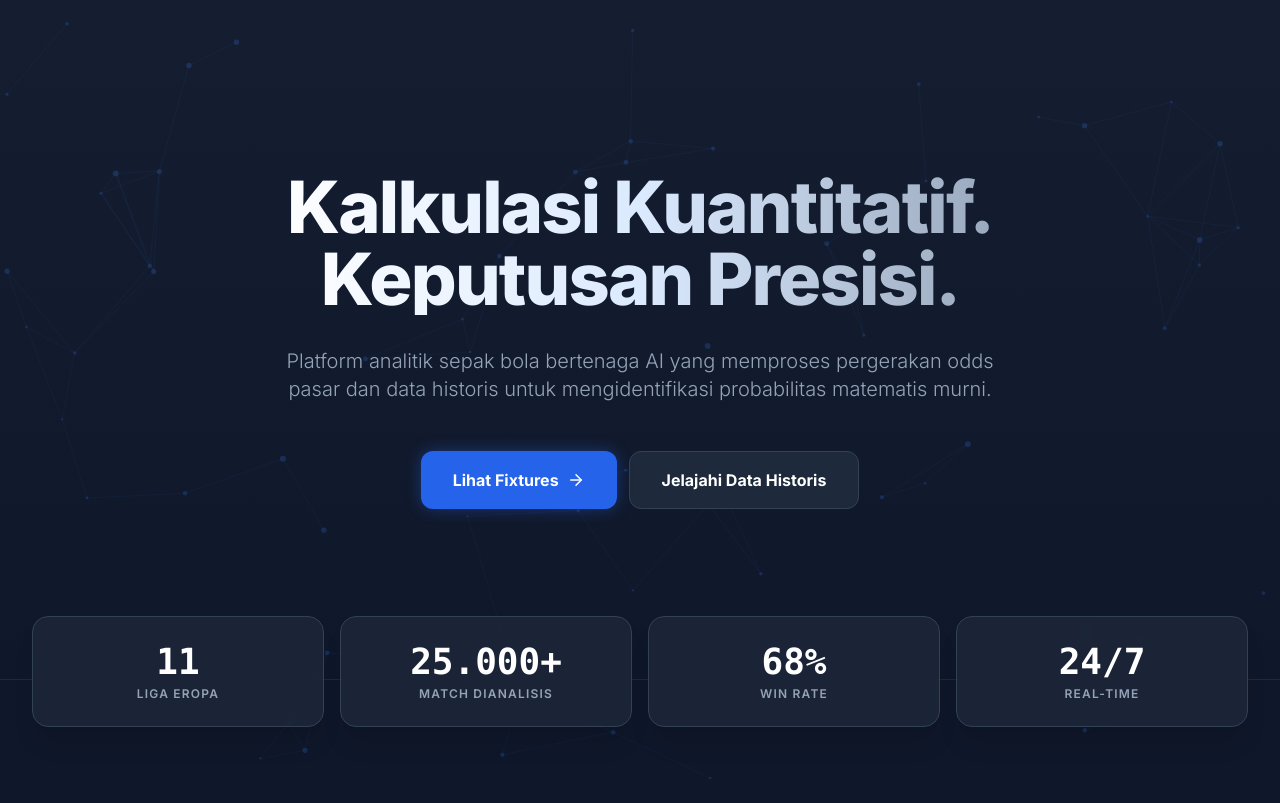
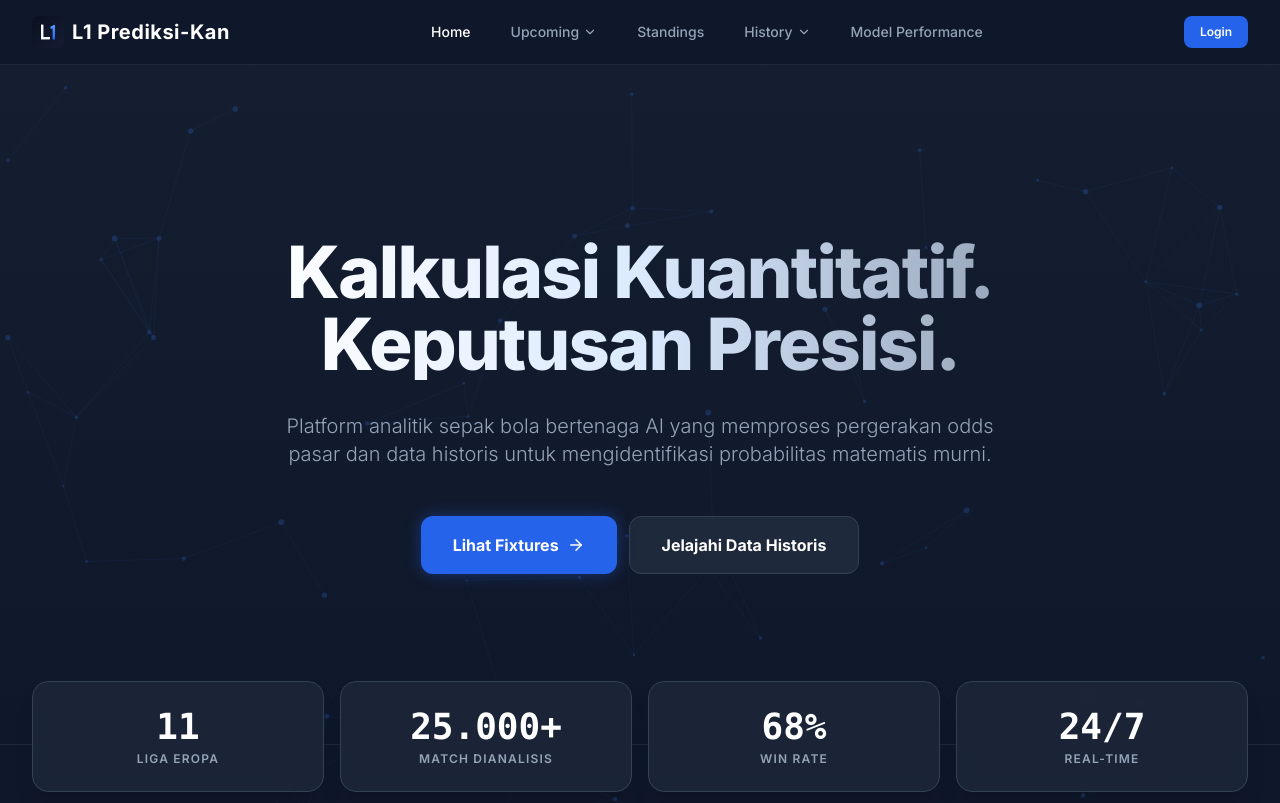
Before and after one commit to Laluarkan/l1prediksikan_final, a Next.js app in the folder website/frontend/: page / in a window 1280 px wide. Shown: the top 803 px of the page. Built offline with nearby package versions, Linux system fonts and the light colour scheme; no server answers.

Commit message:
Menambahkan file verifikasi google

```diff
--- a/website/frontend/src/app/layout.tsx
+++ b/website/frontend/src/app/layout.tsx
@@ -1,6 +1,10 @@
 import type { Metadata } from 'next';
 import { Inter } from 'next/font/google';
 import './globals.css';
+
+import Navbar from '@/components/Navbar';
+import Footer from '@/components/Footer';
+import Providers from '@/components/Providers';
 
 const inter = Inter({ subsets: ['latin'] });
 
@@ -13,6 +17,9 @@ export const metadata: Metadata = {
   keywords: ['prediksi bola', 'value bet bola', 'analitik sepak bola', 'AI bola', 'prediksi parlay', 'jadwal bola', 'statistik bola akurat', 'prediksi liga inggris'],
   authors: [{ name: 'Lalu Naufal Arkan' }],
   creator: 'Lalu Naufal Arkan',
+  icons: {
+    icon: '/logo.svg',
+  },
   openGraph: {
     type: 'website',
     locale: 'id_ID',
@@ -41,12 +48,22 @@ export const metadata: Metadata = {
 
 export default function RootLayout({
   children,
-}: {
+}: Readonly<{
   children: React.ReactNode;
-}) {
+}>) {
   return (
     <html lang="id">
-      <body className={inter.className}>{children}</body>
+      <body className={`${inter.className} bg-slate-900 flex flex-col min-h-screen`}>
+        <Providers>
+          <Navbar />
+
+          <main className="flex-grow">
+            {children}
+          </main>
+
+          <Footer />
+        </Providers>
+      </body>
     </html>
   );
 }
```
